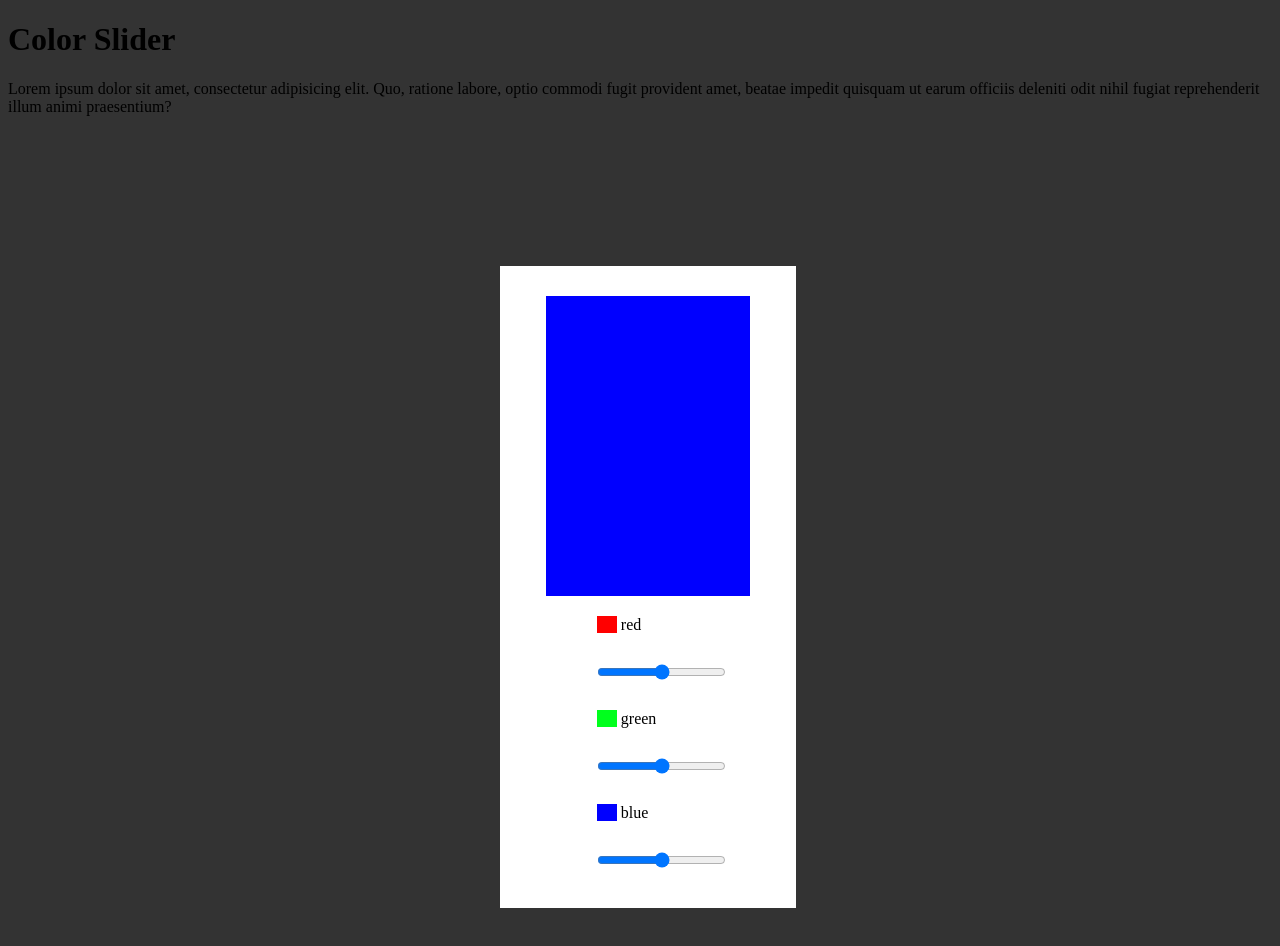
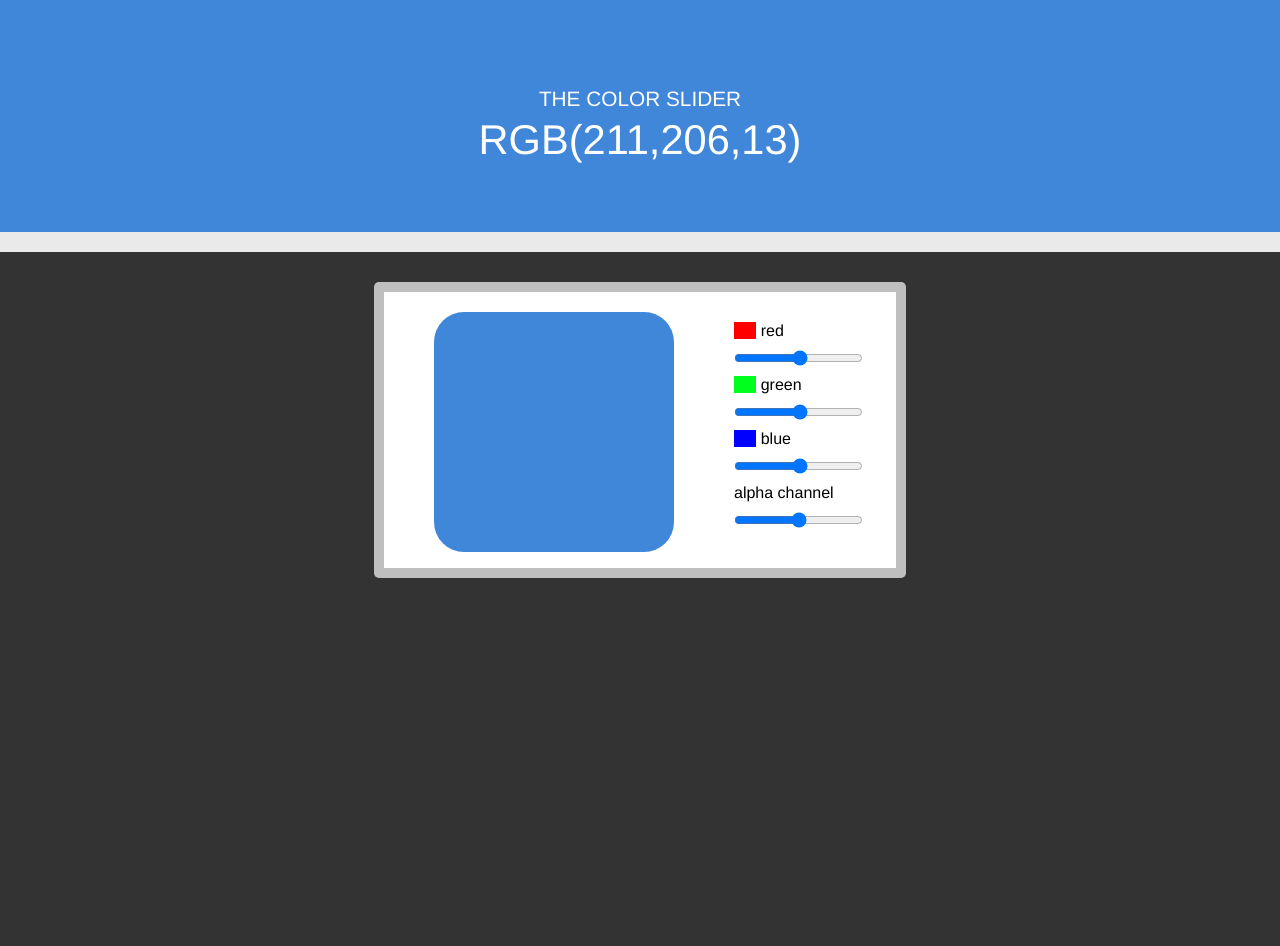
Before and after one commit to snagy22000/intro-css-project-assignment-4-forms, a plain HTML site: page ColorBuildingForm/index.html in a window 1280 px wide. After the commit the page ends 800 px from the top, so only its background shows below. Drawn offline with Linux system fonts and the light colour scheme.

Commit message:
new web forms ColorSlider updated

```diff
--- a/ColorBuildingForm/index.html
+++ b/ColorBuildingForm/index.html
@@ -7,8 +7,7 @@
 </head>
 <body>
 <header>
-	<h1>Color Slider</h1>
-	<p>Lorem ipsum dolor sit amet, consectetur adipisicing elit. Quo, ratione labore, optio commodi fugit provident amet, beatae impedit quisquam ut earum officiis deleniti odit nihil fugiat reprehenderit illum animi praesentium?</p>
+	<h1><span>The Color Slider</span><br>RGB(211,206,13)</h1>
 </header>
 	<main>
 			<div id="colorfield"></div>
@@ -24,6 +23,9 @@
 				<label class="bluelbl"  for="blue"> blue
 				<input id="blue" type="range" name="blue" min="0" max="255" step="5" ></label>
 
+				<label for="alpha">alpha channel
+        <input type="range" id="alpha" name="alpha" min="0" max="1" step=".1"></label>
+
 			</form>
 	</main>
 
--- a/ColorBuildingForm/style.css
+++ b/ColorBuildingForm/style.css
@@ -1,26 +1,57 @@
 body {
+	padding: 0;
+	margin: 0;
 	width: 100%;
 	height: 100%;
 	background: #333333;
+	font-family: Helvetica;
+}
+
+header {
+	width: 100%;
+	margin: 0 0 10px 0;
+	padding: 10px 0;
+	background: #4087d9;
+	border-bottom: solid 20px #eaeaea;
+}
+
+span {
+	font-weight: 200;
+	font-size: 0.5em;
+	padding-bottom: 0.5em;
+	text-transform: uppercase;
+}
+
+h1 {
+	padding: 30px;
+	color: #fff;
+	font-size: 2.6em;
+	font-weight: normal;
+	text-align: center;
 }
 
 main {
-	width: 20%;
-	margin: 150px auto;
-	padding: 10px 20px;
-	background: #fff;
+margin: 30px auto;
+padding: 10px 0 20px 0;
+width: 40%;
+background: #fff;
+border-radius: 5px;
+border: solid 10px rgba(173, 173, 173, 0.78);
+
 }
 
 #colorfield {
-	margin: 20px auto;
-	width: 80%;
-	height: 300px;
-	background: Blue;
+	position: relative;
+	margin: 10px 60px 10px 50px;
+	width: 15em;
+	height: 15em;
+	background: #4087d9;
+	border-radius: 30px;
+	float: left;
 }
 
 form {
-	width: 40%;
-	margin: 0 auto;
+	margin: 20px 0 20px 20px;
 }
 
 label {
@@ -43,10 +74,21 @@ label {
 	background: #00ff1d;
 }
 
+input {
+	display: block;
+	margin: 10px 0px;
+	vertical-align: middle;
+}
+
+/* Media Querie for 800 px */
+
+@media screen and (max-width: 800px){
+
+	#colorfield {
+		width: 5em;
+		height: 5em;
+		float: none;
+	}
 
 
-input {
-	display: block;
-	margin: 30px 0px;
-	vertical-align: middle;
 }
```
